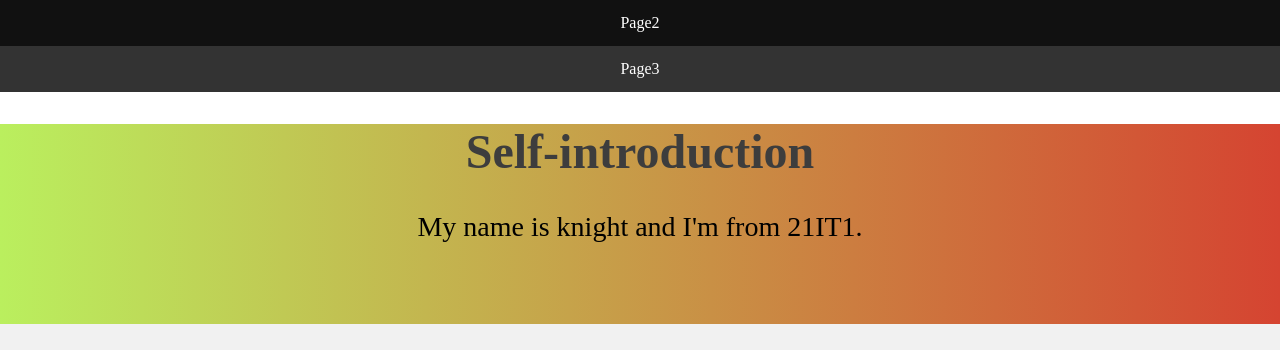
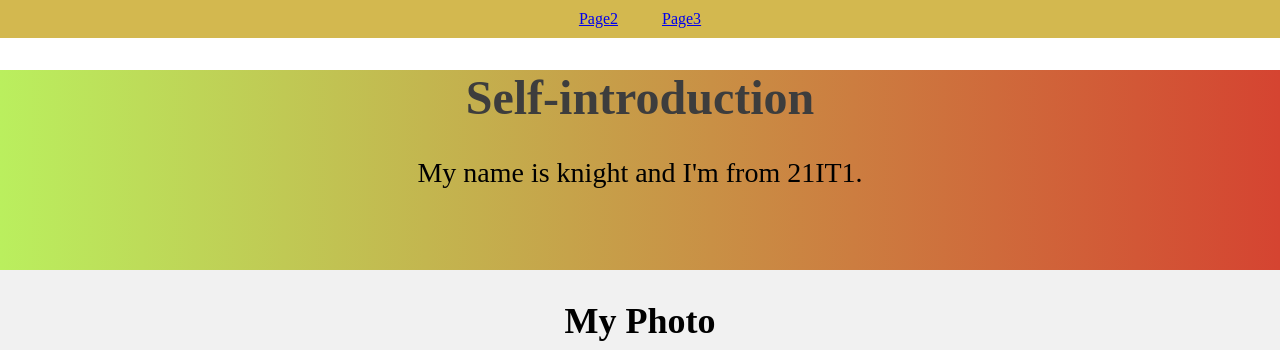
Before and after one commit to YJY7777/ICT523, a plain HTML site: page CSS page1.html in a window 1280 px wide. Shown: the top 350 px of the page. Drawn offline with Linux system fonts and the light colour scheme.

Commit message:
Update CSS page1.html

```diff
--- a/CSS page1.html
+++ b/CSS page1.html
@@ -7,7 +7,7 @@
   margin: 0;
   padding: 0;
   overflow: hidden;
-  background-color: #333;
+  background-color: #d3b84f;
 }
 
 li {
@@ -41,15 +41,23 @@ h1 {
   color: rgb(61, 61, 61);
   text-align: center;
 }
+.navbar {
+  width: 100%; /* 设置导航栏宽度为100% */
+  text-align: center; /* 将导航栏文本居中 */
+  margin: 0 auto; /* 让导航栏水平居中 */
+}
+.navbar a {
+  display: inline-block; /* 将每个选项显示为inline-block元素 */
+  padding: 10px 20px; /* 设置选项的内边距 */
+}
   </style>
 </head>
 <body>
   <ul>
-    <li style="float:center"><a href="https://yjy7777.github.io/ICT523/CSS%20page2.html">Page2</a></li>
-    <li style="float:center"><a href="https://yjy7777.github.io/ICT523/CSS%20page3.html">Page3</a></li>
-
-</ul>
-
+    <div class="navbar">
+      <a href="https://yjy7777.github.io/ICT523/CSS%20page2.html">Page2</a>
+      <a href="https://yjy7777.github.io/ICT523/CSS%20page3.html">Page3</a>
+    </ul>
 <div class="center">
         <div id="grad1">
   <h1 style="font-size:300%;">Self-introduction</h1><!-- title -->
```
